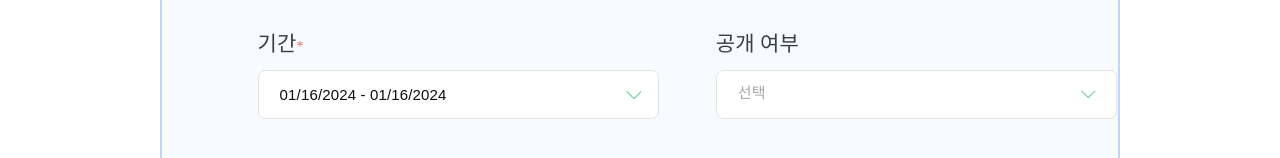
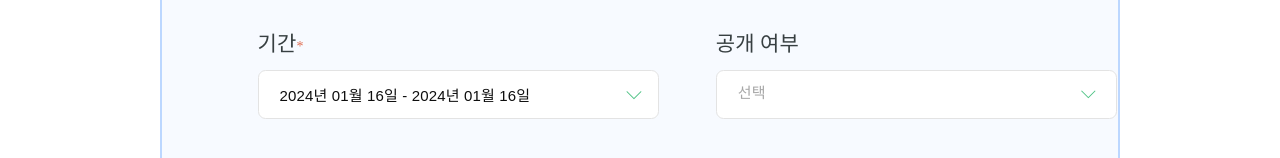
Before and after one commit to kimsuyeon0916/MeeTeam_FrontEnd, a React (Vite) app: page /create/meeteam in a window 1280 px wide. Shown: the part 635-793 px from the top of the page. Built offline with nearby package versions, Linux system fonts and the light colour scheme; no server answers.

Commit message:
chore: #49 날짜 형식 변경

```diff
--- a/src/components/dateSelect/DateSelect.tsx
+++ b/src/components/dateSelect/DateSelect.tsx
@@ -9,23 +9,12 @@ const DateSelect = () => {
 	const [date, setDate] = useRecoilState(dateState);
 	const [startDate, endDate] = date;
 
-	// const startYear = startDate.getFullYear().toString();
-	// const startMonth = (startDate.getMonth() + 1).toString();
-	// const startDay = startDate.getDate().toString();
-	// const startStr = startYear + '-' + startMonth + '-' + startDay;
-	// console.log(startStr);
-
-	// const endYear = endDate.getFullYear().toString();
-	// const endMonth = (endDate.getMonth() + 1).toString();
-	// const endDay = endDate.getDate().toString();
-	// const endStr = endYear + '-' + endMonth + '-' + endDay;
-	// console.log(endStr);
-
 	return (
 		<S.DateSelect>
 			<DatePicker
 				selectsRange={true}
 				startDate={startDate}
+				dateFormat='yyyy년 MM월 dd일'
 				showPopperArrow={false}
 				endDate={endDate}
 				onChange={update => {
```
